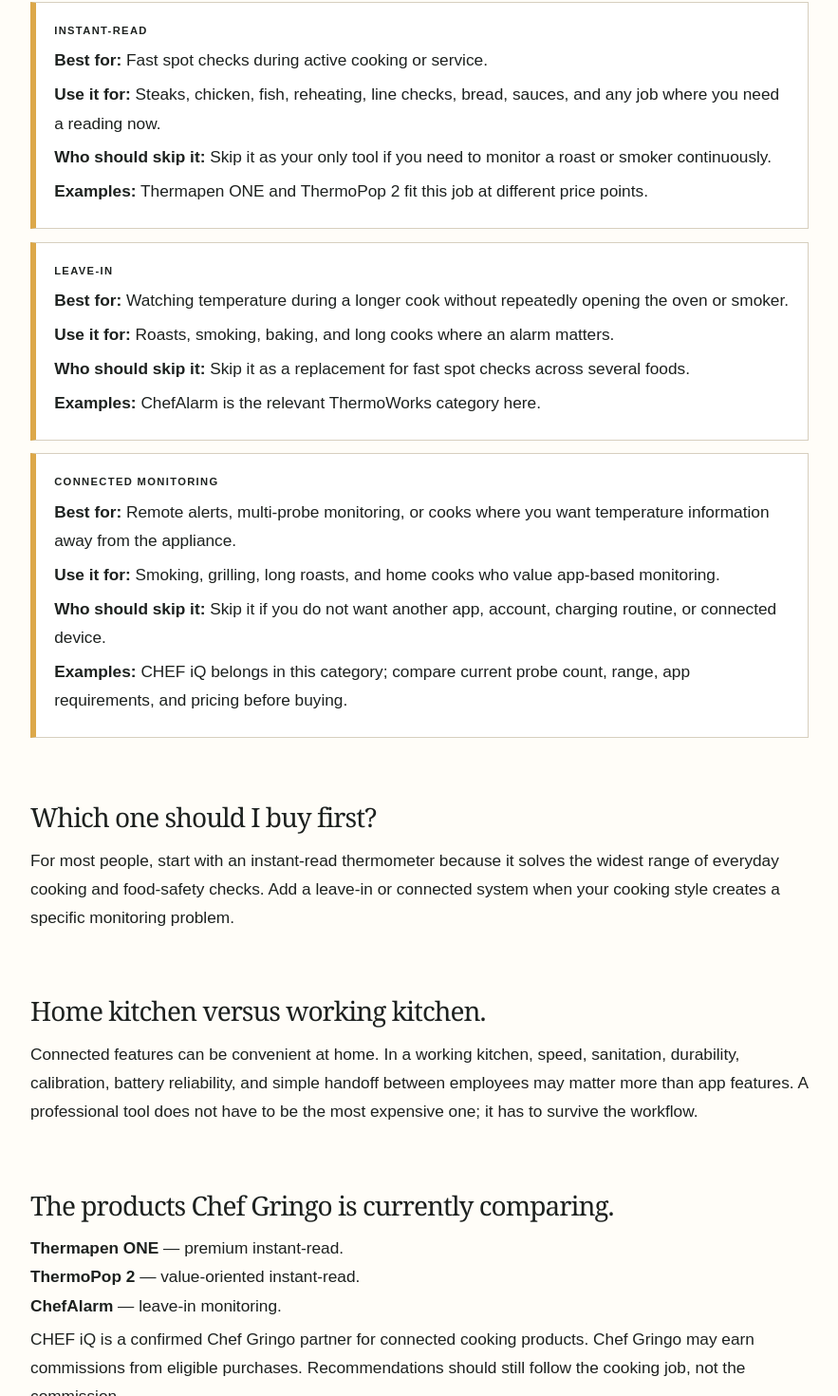
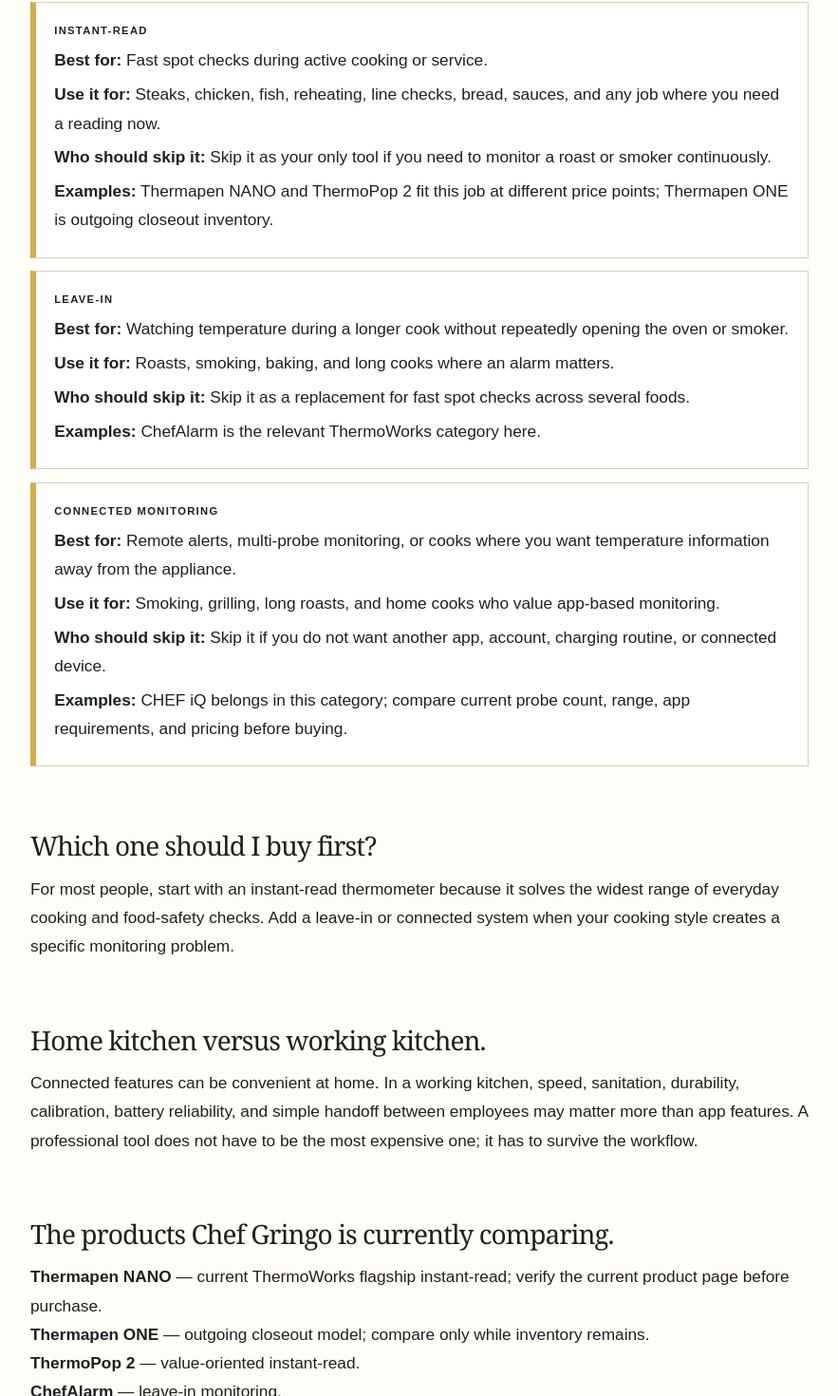
Before and after one commit to jjflash0777-creator/chef-gringo-platform, a Next.js app: page /marketplace/thermometer-types in a window 1280 px wide. Shown: the part 821-2291 px from the top of the page at 95% size, without its empty margins (198-1081 px from the left). Built offline with nearby package versions, Linux system fonts and the light colour scheme; no server answers.

Commit message:
Refresh thermometer lifecycle for NANO successor

```diff
--- a/app/marketplace/thermometer-types/page.tsx
+++ b/app/marketplace/thermometer-types/page.tsx
@@ -15,7 +15,7 @@ const types = [
     best: "Fast spot checks during active cooking or service.",
     use: "Steaks, chicken, fish, reheating, line checks, bread, sauces, and any job where you need a reading now.",
     skip: "Skip it as your only tool if you need to monitor a roast or smoker continuously.",
-    examples: "Thermapen ONE and ThermoPop 2 fit this job at different price points.",
+    examples: "Thermapen NANO and ThermoPop 2 fit this job at different price points; Thermapen ONE is outgoing closeout inventory.",
   },
   {
     title: "Leave-in",
@@ -87,7 +87,8 @@ export default function ThermometerTypesPage() {
         <section>
           <h2>The products Chef Gringo is currently comparing.</h2>
           <ul>
-            <li><Link href="/marketplace/products/thermoworks-thermapen-one"><strong>Thermapen ONE</strong></Link> — premium instant-read.</li>
+            <li><strong>Thermapen NANO</strong> — current ThermoWorks flagship instant-read; verify the current product page before purchase.</li>
+            <li><Link href="/marketplace/products/thermoworks-thermapen-one"><strong>Thermapen ONE</strong></Link> — outgoing closeout model; compare only while inventory remains.</li>
             <li><Link href="/marketplace/products/thermoworks-thermopop-2"><strong>ThermoPop 2</strong></Link> — value-oriented instant-read.</li>
             <li><Link href="/marketplace/products/thermoworks-chefalarm"><strong>ChefAlarm</strong></Link> — leave-in monitoring.</li>
           </ul>
```
